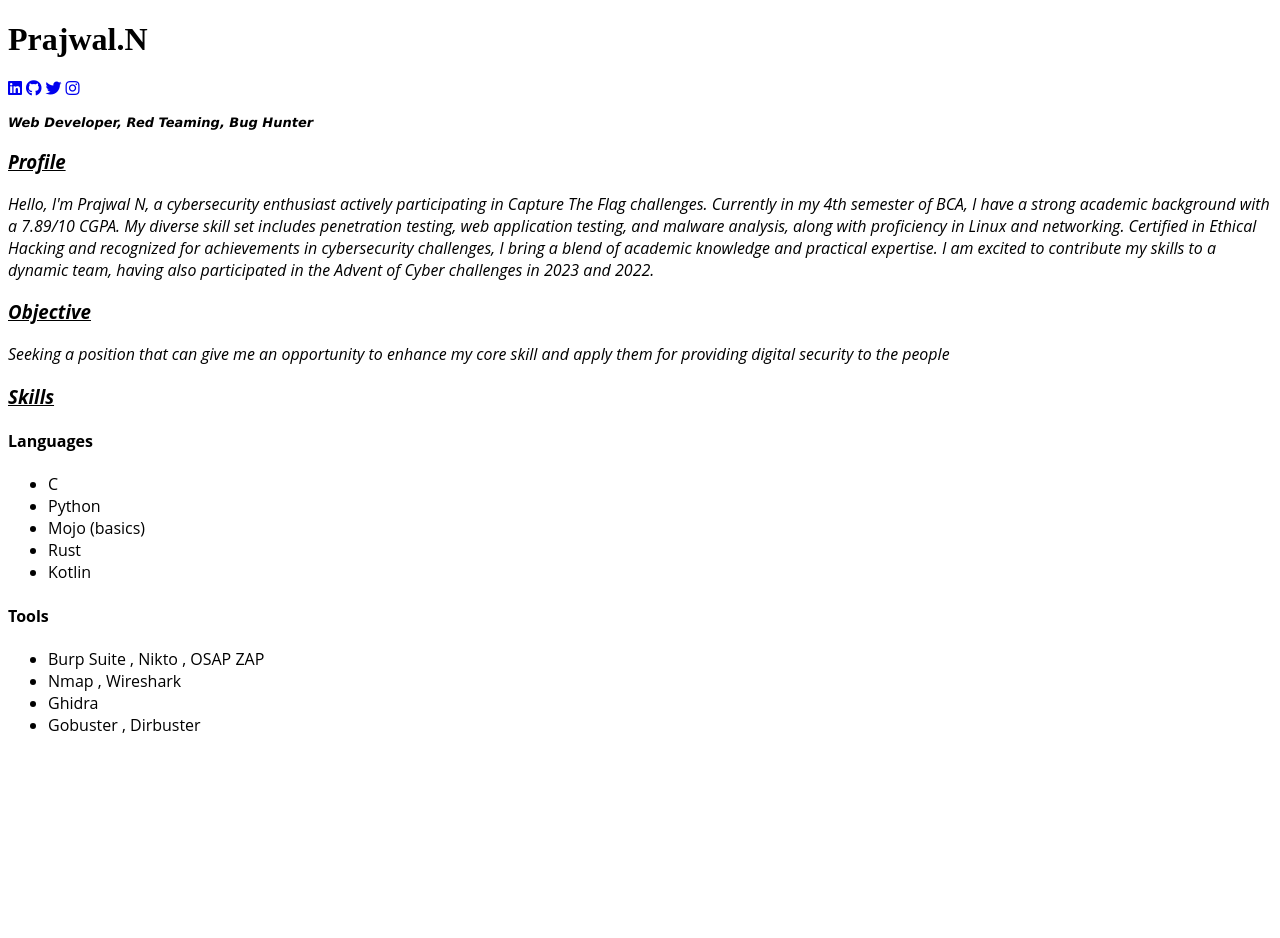
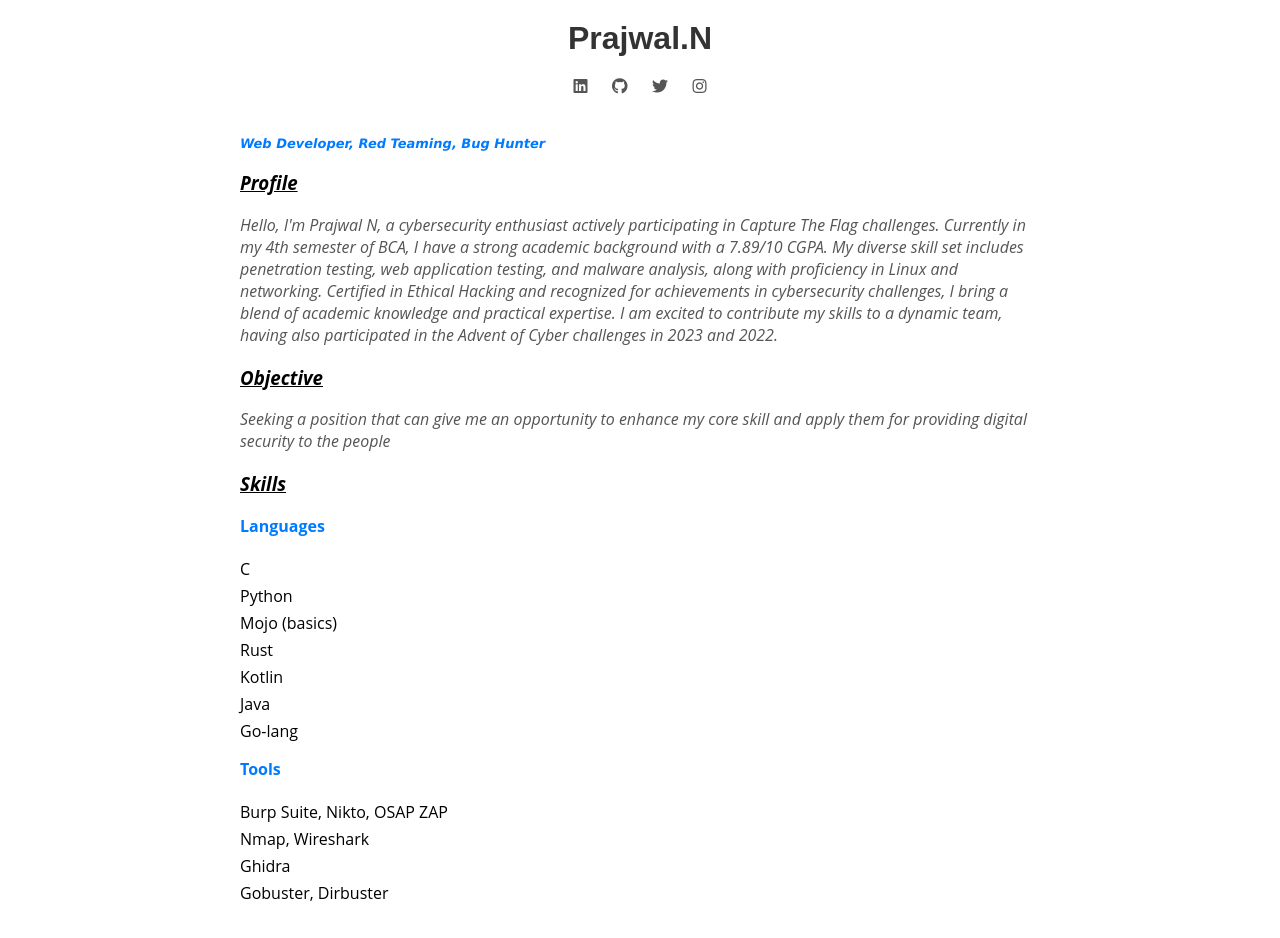
Before and after one commit to Frozepunk/original-resume, a plain HTML site: page index.html in a window 1280 px wide. Before the commit the page ends 800 px from the top, so only its background shows below. Drawn offline with Linux system fonts and the light colour scheme.

Commit message:
just css

```diff
--- a/index.html
+++ b/index.html
@@ -5,19 +5,82 @@
     <meta name="viewport" content="width=device-width, initial-scale=1.0">
     <title>My Resume</title>
     <link rel="stylesheet" href="https://cdnjs.cloudflare.com/ajax/libs/font-awesome/5.15.4/css/all.min.css">
+    <style>
+        body {
+            font-family: Arial, sans-serif;
+            margin: 0;
+            padding: 0;
+        }
+
+        h1 {
+            text-align: center;
+            margin-top: 20px;
+            color: #333;
+        }
+
+        .social-links {
+            text-align: center;
+            margin-bottom: 20px;
+        }
+
+        .social-links a {
+            margin: 0 10px;
+            color: #333;
+            text-decoration: none;
+        }
+
+        .social-links a:hover {
+            color: #007bff;
+        }
+
+        .resume-content {
+            max-width: 800px;
+            margin: auto;
+            padding: 20px;
+        }
+
+        h4 {
+            color: #007bff;
+            margin-top: 0;
+        }
+
+        p {
+            line-height: 1.6;
+        }
+
+        ul {
+            list-style-type: none;
+            padding-left: 0;
+        }
+
+        li {
+            margin-bottom: 5px;
+        }
+
+        em {
+            font-style: italic;
+        }
+
+        u {
+            text-decoration: underline;
+        }
+
+        i {
+            color: #555;
+        }
+    </style>
 </head>
 <body>
     <div>
         <h1>Prajwal.N</h1>
     </div>
-        <div>
+    <div class="social-links">
         <a href="#"><i class="fab fa-linkedin"></i></a>
         <a href="#"><i class="fab fa-github"></i></a>
         <a href="#"><i class="fab fa-twitter"></i></a>
         <a href="#"><i class="fab fa-instagram"></i></a>
     </div>
-    </nav>
-    <div>
+    <div class="resume-content">
         <font face="verdana" size="2">
             <em>
                 <h4>Web Developer, Red Teaming, Bug Hunter</h4>
@@ -46,42 +109,25 @@
             <font face="Open Sans">
                 <u><em><h3>Skills</h3></em></u>
                 <h4>Languages</h4>
-                <ul><li>
-                    C
-                </li>
-                <li>
-                    Python
-                </li>
-                <li>
-                    Mojo (basics)
-                </li>
-                <li>
-                    Rust
-                </li>
-                <li>
-                    Kotlin
-                </li>
+                <ul>
+                    <li>C</li>
+                    <li>Python</li>
+                    <li>Mojo (basics)</li>
+                    <li>Rust</li>
+                    <li>Kotlin</li>
+                    <li>Java</li>
+                    <li>Go-lang</li>
                 </ul>
             </font>
         </p>
         <p>
             <font face="Open Sans">
-                <h4>
-                    Tools
-                </h4>
+                <h4>Tools</h4>
                 <ul>
-                    <li>
-                        Burp Suite , Nikto , OSAP ZAP
-                    </li>
-                    <li>
-                        Nmap , Wireshark
-                    </li>
-                    <li>
-                        Ghidra
-                    </li>
-                    <li>
-                        Gobuster , Dirbuster
-                    </li>
+                    <li>Burp Suite, Nikto, OSAP ZAP</li>
+                    <li>Nmap, Wireshark</li>
+                    <li>Ghidra</li>
+                    <li>Gobuster, Dirbuster</li>
                 </ul>
             </font>
         </p>
```
Lines whose indentation alone changed are shown as unchanged.
